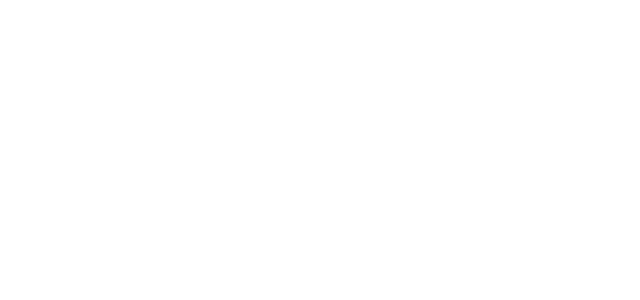
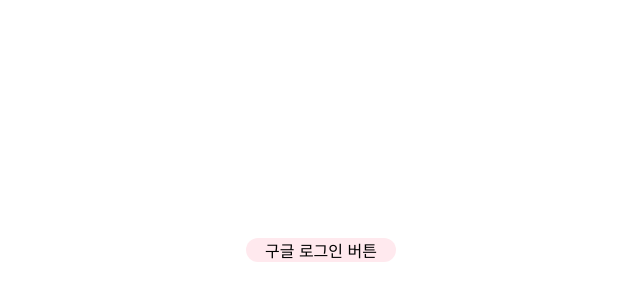
Before and after one commit to final-project-temporaryName/finalProject-FE, a Next.js app: page /login in a window 1280 px wide. Shown: the top 300 px of the page, without its empty margins (319-959 px from the left). Built offline with nearby package versions, Linux system fonts and the light colour scheme.

Commit message:
feat: 구글 로그인 버튼 초기 설정

```diff
--- /dev/null
+++ b/src/app/(unauth)/_components/GoogleLogin.tsx
@@ -0,0 +1,22 @@
+'use client';
+
+import { MouseEvent } from 'react';
+
+function GoogleLogin() {
+  const handleGoogleLoginClick = (e: MouseEvent<HTMLButtonElement>) => {
+    e.preventDefault();
+  };
+
+  return (
+    <div className="flex h-500 items-center justify-center">
+      <button
+        className="h-auto w-150 rounded-sm bg-primary-1 hover:bg-primary-3"
+        onClick={(e) => handleGoogleLoginClick(e)}
+      >
+        구글 로그인 버튼
+      </button>
+    </div>
+  );
+}
+
+export default GoogleLogin;
--- a/src/app/(unauth)/_components/LoginPage.tsx
+++ b/src/app/(unauth)/_components/LoginPage.tsx
@@ -1,7 +1,9 @@
+import GoogleLogin from './GoogleLogin';
+
 function LoginPage() {
   return (
     <>
-      <div></div>
+      <GoogleLogin />
     </>
   );
 }
```
